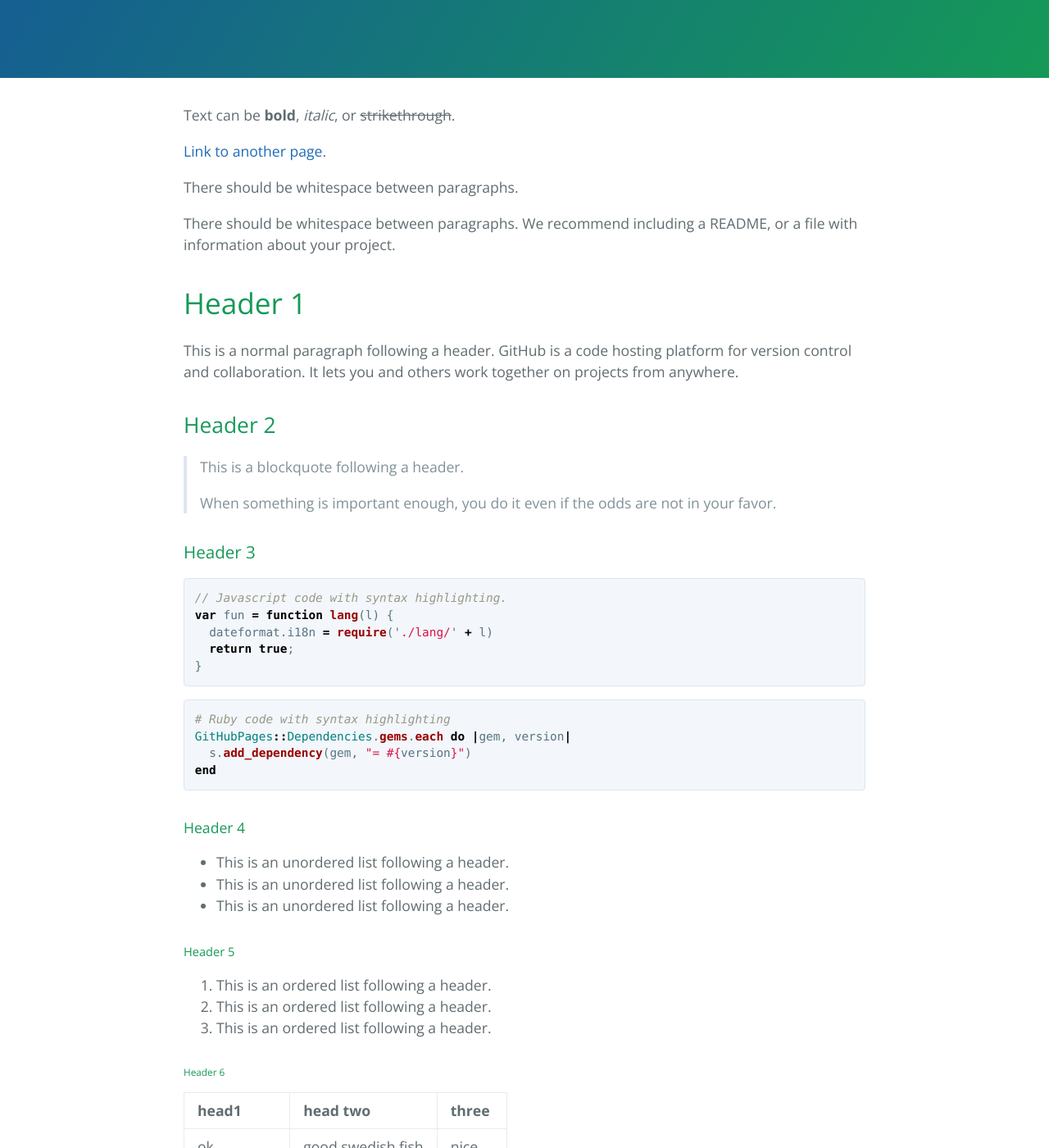
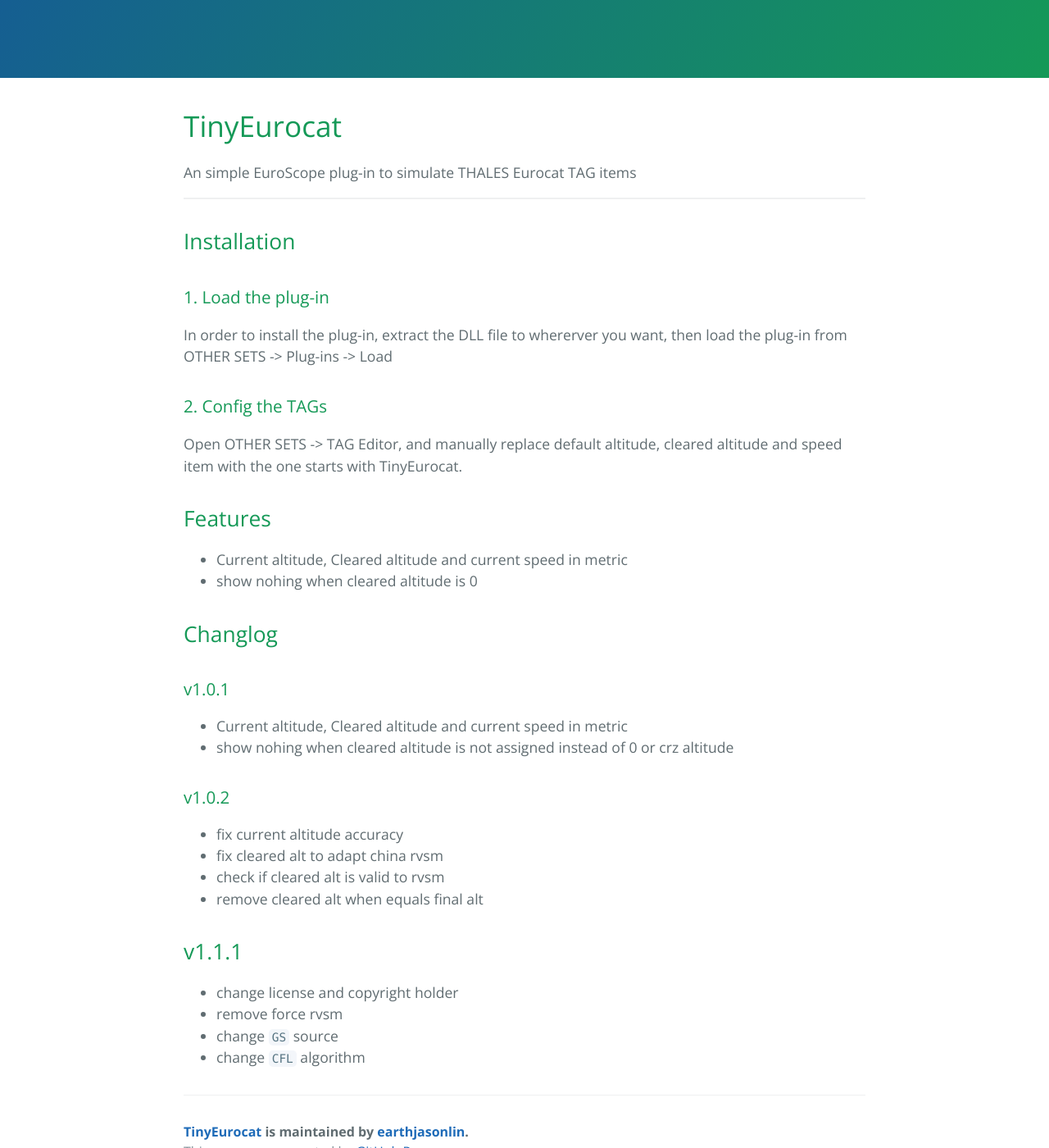
Before and after one commit to earthjasonlin/TinyEurocat, a Jekyll site: the page built from index.md, in a window 1280 px wide and 1400 px high, scrolled down 288 px. Shown: the whole window at 82% size. Built offline with Jekyll 4.4.1, drawn with Linux system fonts in a browser that asks for light colours; our own code applies the rules of GitHub Pages for plain Markdown files; some of the changed text lies outside the part shown.

Commit message:
update index.md

````diff
--- a/index.md
+++ b/index.md
@@ -2,122 +2,43 @@
 layout: default
 ---
 
-Text can be **bold**, _italic_, or ~~strikethrough~~.
+# TinyEurocat
 
-[Link to another page](./another-page.html).
+An simple EuroScope plug-in to simulate THALES Eurocat TAG items
 
-There should be whitespace between paragraphs.
+<hr>
 
-There should be whitespace between paragraphs. We recommend including a README, or a file with information about your project.
+## Installation
 
-# Header 1
+### 1. Load the plug-in
 
-This is a normal paragraph following a header. GitHub is a code hosting platform for version control and collaboration. It lets you and others work together on projects from anywhere.
+In order to install the plug-in, extract the DLL file to whererver you want, then load the plug-in from OTHER SETS -> Plug-ins -> Load
 
-## Header 2
+### 2. Config the TAGs
 
-> This is a blockquote following a header.
->
-> When something is important enough, you do it even if the odds are not in your favor.
+Open OTHER SETS -> TAG Editor, and manually replace default altitude, cleared altitude and speed item with the one starts with TinyEurocat.
 
-### Header 3
+## Features
+ - Current altitude, Cleared altitude and current speed in metric
+ - show nohing when cleared altitude is 0
 
-```js
-// Javascript code with syntax highlighting.
-var fun = function lang(l) {
-  dateformat.i18n = require('./lang/' + l)
-  return true;
-}
-```
+## Changlog
 
-```ruby
-# Ruby code with syntax highlighting
-GitHubPages::Dependencies.gems.each do |gem, version|
-  s.add_dependency(gem, "= #{version}")
-end
-```
+### v1.0.1
 
-#### Header 4
+ - Current altitude, Cleared altitude and current speed in metric
+ - show nohing when cleared altitude is not assigned instead of 0 or crz altitude
 
-*   This is an unordered list following a header.
-*   This is an unordered list following a header.
-*   This is an unordered list following a header.
+### v1.0.2
 
-##### Header 5
+ - fix current altitude accuracy
+ - fix cleared alt to adapt china rvsm
+ - check if cleared alt is valid to rvsm
+ - remove cleared alt when equals final alt
 
-1.  This is an ordered list following a header.
-2.  This is an ordered list following a header.
-3.  This is an ordered list following a header.
+## v1.1.1
 
-###### Header 6
-
-| head1        | head two          | three |
-|:-------------|:------------------|:------|
-| ok           | good swedish fish | nice  |
-| out of stock | good and plenty   | nice  |
-| ok           | good `oreos`      | hmm   |
-| ok           | good `zoute` drop | yumm  |
-
-### There's a horizontal rule below this.
-
-* * *
-
-### Here is an unordered list:
-
-*   Item foo
-*   Item bar
-*   Item baz
-*   Item zip
-
-### And an ordered list:
-
-1.  Item one
-1.  Item two
-1.  Item three
-1.  Item four
-
-### And a nested list:
-
-- level 1 item
-  - level 2 item
-  - level 2 item
-    - level 3 item
-    - level 3 item
-- level 1 item
-  - level 2 item
-  - level 2 item
-  - level 2 item
-- level 1 item
-  - level 2 item
-  - level 2 item
-- level 1 item
-
-### Small image
-
-![Octocat](https://github.githubassets.com/images/icons/emoji/octocat.png)
-
-### Large image
-
-![Branching](https://guides.github.com/activities/hello-world/branching.png)
-
-
-### Definition lists can be used with HTML syntax.
-
-<dl>
-<dt>Name</dt>
-<dd>Godzilla</dd>
-<dt>Born</dt>
-<dd>1952</dd>
-<dt>Birthplace</dt>
-<dd>Japan</dd>
-<dt>Color</dt>
-<dd>Green</dd>
-</dl>
-
-```
-Long, single-line code blocks should not wrap. They should horizontally scroll if they are too long. This line should be long enough to demonstrate this.
-```
-
-```
-The final element.
-```
+ - change license and copyright holder
+ - remove force rvsm
+ - change ``GS`` source
+ - change ``CFL`` algorithm
````
